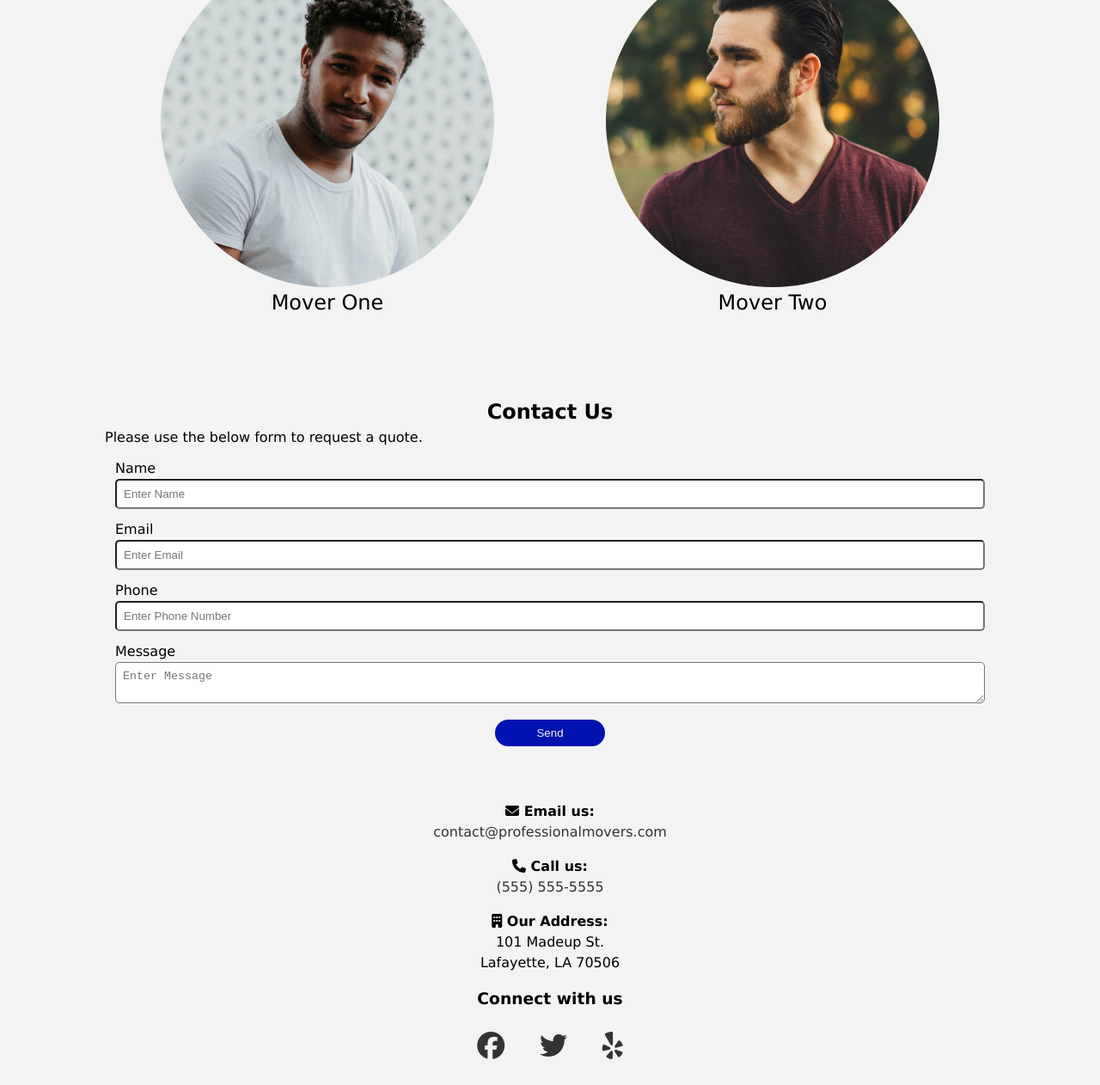
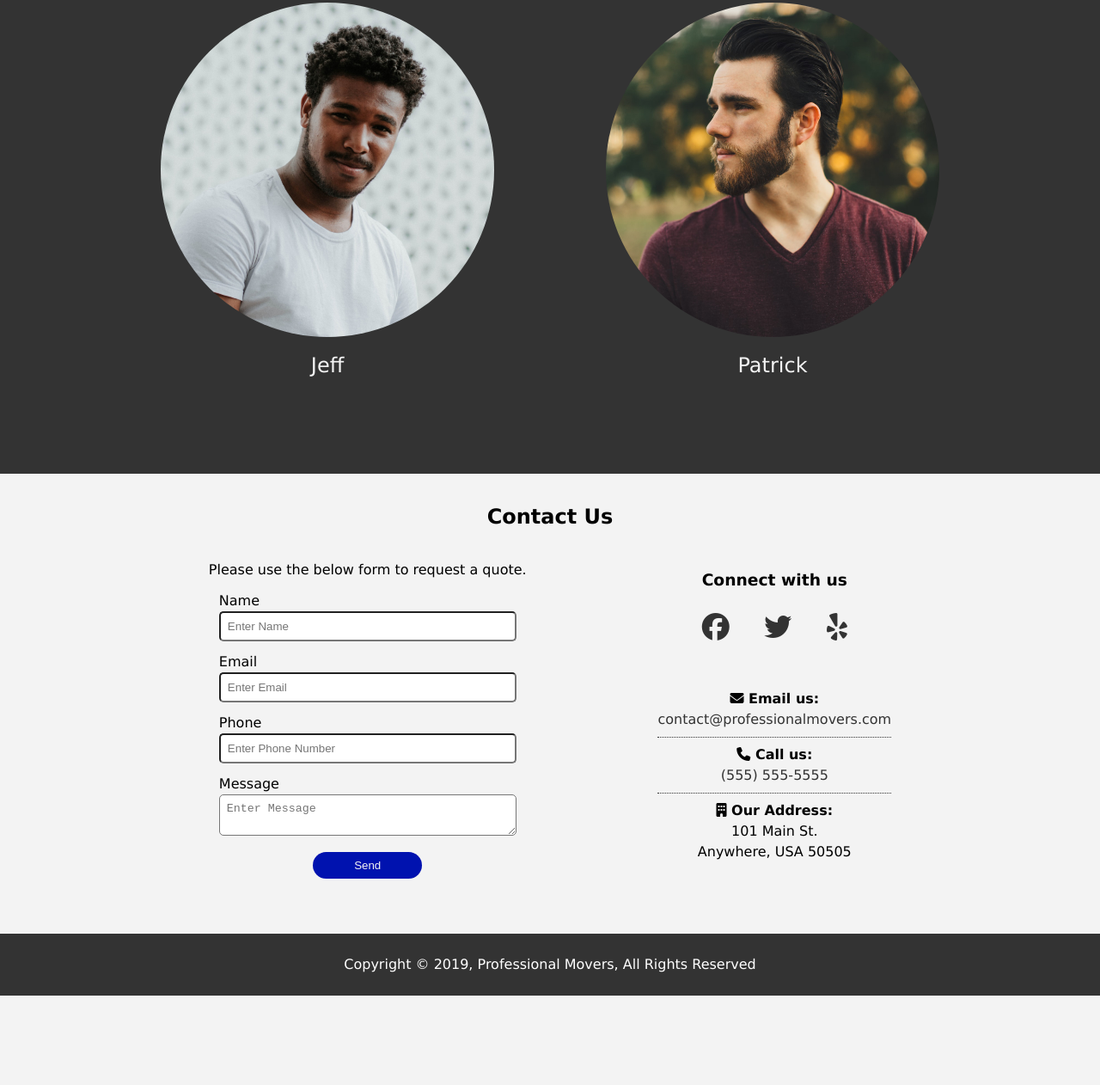
Before and after one commit to robert-fine/professional_movers, a plain HTML site: page index.html in a window 1280 px wide. Shown: the part 1646-2908 px from the top of the page at 86% size. After the commit the page ends 2804 px from the top, so only its background shows below. Drawn offline with Linux system fonts and the light colour scheme.

Commit message:
updated image and styles

```diff
--- a/css/style.css
+++ b/css/style.css
@@ -184,7 +184,8 @@ img {
 
 /* Section: About Us */
 #about {
-  background: var(--light-color);
+  background: var(--dark-color);
+  color: var(--light-color);
 }
 
 #about img {
@@ -198,12 +199,17 @@ img {
   display: block;
   text-align: center;
   font-size: 1.5rem;
-  padding-bottom: 2rem;
+  padding-bottom: 5rem;
   line-height: 1.6rem;
 }
 
+#about p {
+  padding-top: 1rem;
+  padding-bottom: 2rem;
+}
+
 /* Section: Contact */
-#contact .container {
+#contact .container .flex {
   display: flex;
   flex-direction: column;
 }
@@ -215,11 +221,6 @@ img {
 #contact .contact-form label {
   display: block;
 }
-/*
-#contact .contact-form input,
-#contact .contact-form textarea {
-  width: 0%;
-  padding: 0.5rem;} */
 
 #contact .form-group input,
 #contact .form-group textarea {
@@ -232,8 +233,6 @@ img {
   display: block;
   margin: auto;
   text-align: center;
-  /* align-items: center;
-  align-self: center; */
   padding: 0.5rem 3rem;
 }
 
@@ -250,7 +249,13 @@ img {
 }
 
 #contact .connect .contact-info li {
-  padding-bottom: 1rem;
+  padding-top: 0.5rem;
+  padding-bottom: 0.5rem;
+  border-bottom: var(--dark-color) dotted 1px;
+}
+
+#contact .connect .contact-info li:last-child {
+  border: none;
 }
 
 #contact .connect .social {
@@ -268,6 +273,10 @@ img {
   align-self: center;
 }
 
+#contact .connect .social a:hover {
+  color: var(--primary-color);
+}
+
 /* Footer */
 #footer {
   background: var(--dark-color);
--- a/css/widescreen.css
+++ b/css/widescreen.css
@@ -36,11 +36,26 @@
   padding: 0 0.2rem;
 }
 
+#reviews .testimonials {
+  display: flex;
+  flex-direction: row;
+  justify-content: space-evenly;
+}
+
+#reviews .testimonial {
+  width: 45%;
+}
+
 #about .movers {
   display: flex;
   justify-content: space-evenly;
   text-align: center;
   font-size: 1.5rem;
-  padding-bottom: 2rem;
   line-height: 1.6rem;
+  padding-bottom: 0;
 }
+
+#contact .container .flex {
+  flex-direction: row;
+  justify-content: space-evenly;
+}
--- a/index.html
+++ b/index.html
@@ -123,6 +123,7 @@
           <h2 class="m-heading text-center py-1">
             What they say about us
           </h2>
+          <div class="testimonials">
             <div class="testimonial bg-secondary">
               <p>
                 Lorem ipsum dolor sit amet consectetur adipisicing elit. Vel sit
@@ -130,14 +131,17 @@
                 voluptatem tenetur veritatis inventore. Maiores similique iure
                 corrupti cum quam? Veritatis, magnam?"
               </p>
+              <p>- Scott Smith</p>
             </div>
             <div class="testimonial bg-secondary">
               <p>
-              "Lorem ipsum dolor sit amet consectetur adipisicing elit. Vel sit
-              sunt recusandae dolorem! Voluptas ullam praesentium corrupti eum
-              voluptatem tenetur veritatis inventore. Maiores similique iure
-              corrupti cum quam? Veritatis, magnam?"
+                "Lorem ipsum dolor sit amet consectetur adipisicing elit. Vel
+                sit sunt recusandae dolorem! Voluptas ullam praesentium corrupti
+                eum voluptatem tenetur veritatis inventore. Maiores similique
+                iure corrupti cum quam? Veritatis, magnam?"
               </p>
+              <p>- Laura Miller</p>
+            </div>
           </div>
         </div>
       </section>
@@ -160,11 +164,11 @@
           <div class="movers">
             <div class="jeff">
               <img src="./img/jeff.jpg" alt="jeff" />
-              <p>Mover One</p>
+              <p>Jeff</p>
             </div>
             <div class="patrick">
               <img src="./img/patrick.jpg" alt="patrick" />
-              <p>Mover Two</p>
+              <p>Patrick</p>
             </div>
           </div>
         </div>
@@ -172,11 +176,12 @@
 
       <!-- Section: Contact -->
       <section id="contact">
-        <div class="container">
-          <div class="contact-form py-2">
+        <div class="container py-2">
           <h2 class="m-heading text-center">
             Contact Us
           </h2>
+          <div class="flex">
+            <div class="contact-form py-2">
               <p>Please use the below form to request a quote.</p>
               <form>
                 <div class="form-group">
@@ -218,32 +223,6 @@
               </form>
             </div>
             <div class="connect py-2">
-            <div class="contact-info">
-              <ul>
-                <li>
-                  <i class="fas fa-envelope"></i><strong> Email us:</strong
-                  ><br />
-                  <a href="mailto:contact@professionalmovers.com">
-                    contact@professionalmovers.com</a
-                  >
-                </li>
-                <li>
-                  <i class="fas fa-phone"></i><strong> Call us:</strong><br /><a
-                    href="tel:55555555555"
-                  >
-                    (555) 555-5555</a
-                  >
-                </li>
-                <li>
-                  <p>
-                    <i class="fas fa-building"></i><strong> Our Address:</strong
-                    ><br />
-                    101 Madeup St.<br />
-                    Lafayette, LA 70506
-                  </p>
-                </li>
-              </ul>
-            </div>
               <div class="social">
                 <h3>Connect with us</h3>
                 <ul class="py-1">
@@ -258,14 +237,32 @@
                   </li>
                 </ul>
               </div>
+              <div class="contact-info">
+                <ul>
+                  <li>
+                    <i class="fas fa-envelope"></i><strong> Email us:</strong
+                    ><br />
+                    <a href="mailto:contact@#.com">
+                      contact@professionalmovers.com</a
+                    >
+                  </li>
+                  <li>
+                    <i class="fas fa-phone"></i><strong> Call us:</strong
+                    ><br /><a href="tel:55555555555"> (555) 555-5555</a>
+                  </li>
+                  <li>
+                    <p>
+                      <i class="fas fa-building"></i
+                      ><strong> Our Address:</strong><br />
+                      101 Main St.<br />
+                      Anywhere, USA 50505
+                    </p>
+                  </li>
+                </ul>
               </div>
             </div>
-
-        <!-- Add socials, email, and phone link on side using flexbox -->
-
-        <!-- <div class="connect">
-      <p>Connect With Us</p>
-    </div> -->
+          </div>
+        </div>
       </section>
     </main>
 
```
Also changed, not shown: 1 other file. Lines whose indentation alone changed are shown as unchanged.
